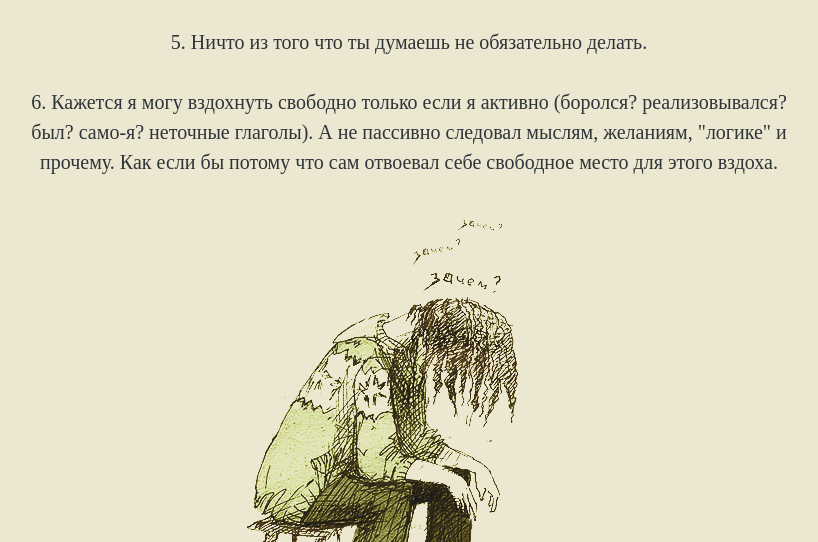
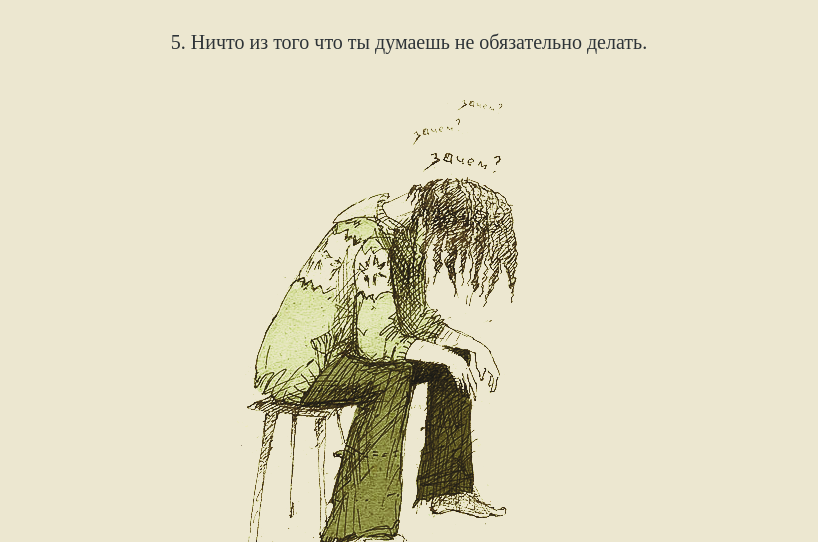
Before and after one commit to antivitla/antivitla, a plain HTML site: page index.html in a window 1280 px wide. Shown: the part 873-1415 px from the top of the page, without its empty margins (231-1049 px from the left). Drawn offline with Linux system fonts and the light colour scheme.

Commit message:
апдейт

```diff
--- a/index.html
+++ b/index.html
@@ -35,7 +35,6 @@
 				<p>Усилия нужно предпринимать не в пространстве, а перпендикулярно... текущему мгновению (интенсивность?).</p>
 				<p>Упражнения - это когда хорошо в какой-то позе. Все телесные ощущения приятны - и напряжение и боль.</p>
 				<p>Ничто из того что ты думаешь не обязательно делать.</p>
-				<p>Кажется я могу вздохнуть свободно только если я активно (боролся? реализовывался? был? само-я? неточные глаголы). А не пассивно следовал мыслям, желаниям, "логике" и прочему. Как если бы потому что сам отвоевал себе свободное место для этого вздоха.</p>
 			</ordered-list>
 		</article>
 
```
